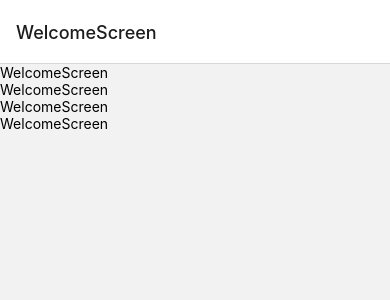
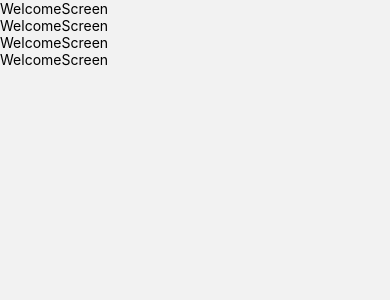
Before and after one commit to Laps-F/Challenge-3, a React Native app: screen / in a window 390 px wide. Shown: the top 300 px of the page. Built offline with nearby package versions, Linux system fonts and the light colour scheme.

Commit message:
feat: Remove Header from Welcome Screen

```diff
--- a/App.js
+++ b/App.js
@@ -13,7 +13,13 @@ export default function App() {
   return (
     <NavigationContainer>
       <Stack.Navigator>
-        <Stack.Screen name="WelcomeScreen" component={WelcomeScreen} />
+        <Stack.Screen
+          name="WelcomeScreen"
+          component={WelcomeScreen}
+          options={{
+            headerShown: false
+          }}
+        />
         <Stack.Screen name="SignUpScreen" component={SignUpScreen} />
         <Stack.Screen name="HomeScreen" component={HomeScreen} />
       </Stack.Navigator>
```
